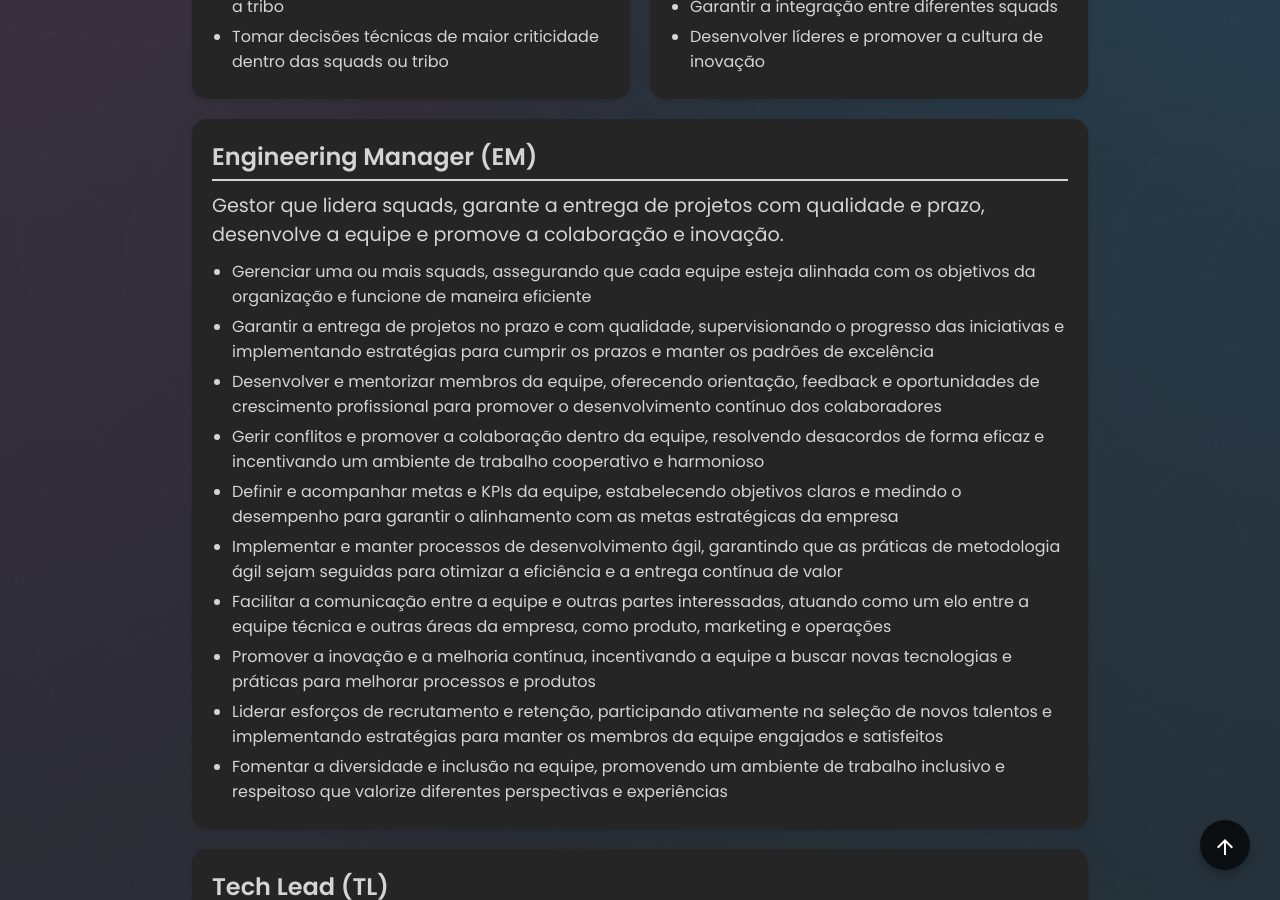
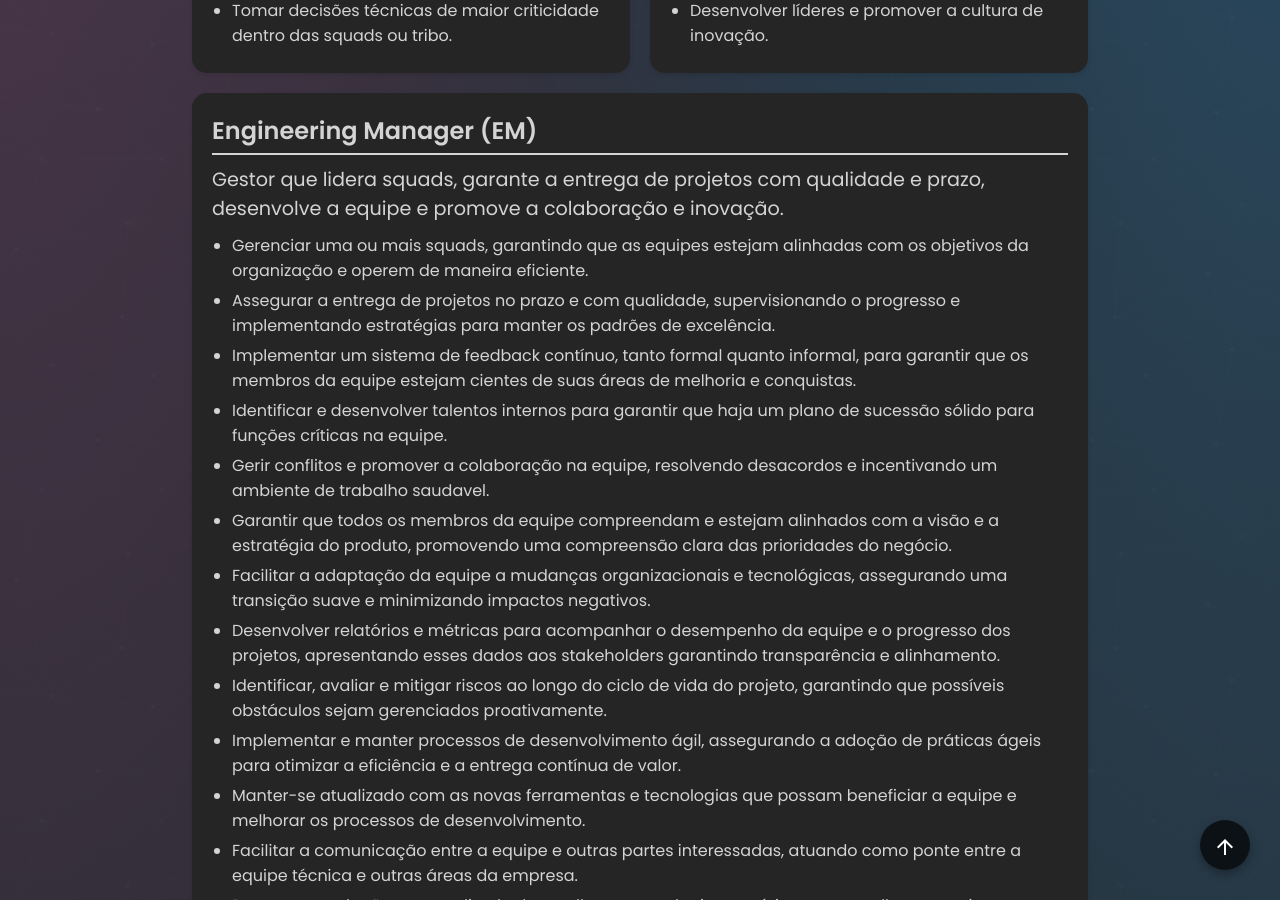
Before and after one commit to skore-io/culture, a Jekyll site: the page built from career-ladder/index.html, in a window 1280 px wide and 900 px high, scrolled down 4964 px. Built offline with Jekyll 4.4.1, drawn with Linux system fonts in a browser that asks for light colours; some of the changed text lies outside the part shown.

Commit message:
feat(career_ladder): add new roles

```diff
--- a/career-ladder/index.html
+++ b/career-ladder/index.html
@@ -229,13 +229,11 @@
   <section id="functional-roles">
     <h2 align="left">Papéis funcionais_</h2>
     <p class="explanation-text">
-      Além dos cargos ocupados formalmente, existem funções que podem ser assumidas temporariamente,
-      conforme as necessidades estratégicas da squad ou tribo. Chamamos essas funções de
-      <span class="highlight-text">papéis funcionais</span>. Eles não
-      <span class="highlight-text"> resultam em acúmulo de função ou promoção </span>, mas trazem
-      responsabilidades específicas e são essenciais para garantir a liderança técnica e gerencial
-      das squads e tribos. Esses papéis são atribuídos com base na experiência e nas habilidades de
-      liderança dos colaboradores.
+      Além dos cargos formais, temos <span class="highlight-text">papéis funcionais</span> que podem
+      ser assumidas temporariamente conforme as necessidades estratégicas da squad ou tribo. Esses
+      papéis <span class="highlight-text">não geram promoções ou acúmulo de funções</span>, mas
+      oferecem uma série de vantagens que são essenciais para o desenvolvimento pessoal e para o
+      sucesso das nossas equipes.
     </p>
 
     <div class="roles-container"></div>
--- a/career-ladder/index.js
+++ b/career-ladder/index.js
@@ -30,6 +30,7 @@
       'Colaborar no design e arquitetura do software.',
       'Revisar o código de colegas juniores.',
       'Mentorar desenvolvedores juniores.',
+      'Testar código desenvolvido (manual e automatizado) em todos os ambientes.',
     ],
     behaviors: [
       'Facilitar a comunicação dentro do time e com outras equipes.',
@@ -50,6 +51,7 @@
       'Contribuir para a arquitetura e os padrões do sistema.',
       'Revisar e aprovar códigos complexos.',
       'Mentorar desenvolvedores plenos e juniores.',
+      'Testar código desenvolvido (manual e automatizado) em todos os ambientes.',
     ],
     behaviors: [
       'Ser um elo de comunicação entre a equipe e a gestão.',
@@ -214,10 +216,10 @@
     name: 'Head',
     description: 'Responsável por definir a visão e estratégia global do tribo de engenharia.',
     responsibilities: [
-      'Definir a visão e estratégia global',
-      'Garantir a alocação eficaz de recursos',
-      'Promover a inovação e a melhoria contínua',
-      'Representar o tribo na alta gestão',
+      'Definir a visão e estratégia global.',
+      'Garantir a alocação eficaz de recursos.',
+      'Promover a inovação e a melhoria contínua.',
+      'Representar o tribo na alta gestão.',
     ],
     pair: null,
   },
@@ -226,10 +228,10 @@
     name: 'Tribe Tech Lead (TTL)',
     description: 'Lidera atividades técnicas entre várias squads e define padrões de arquitetura.',
     responsibilities: [
-      'Liderar atividades técnicas entre várias squads',
-      'Definir padrões de arquitetura e melhores práticas',
-      'Servir como ponto de referência técnica para a tribo',
-      'Tomar decisões técnicas de maior criticidade dentro das squads ou tribo',
+      'Liderar atividades técnicas entre várias squads.',
+      'Definir padrões de arquitetura e melhores práticas.',
+      'Servir como ponto de referência técnica para a tribo.',
+      'Tomar decisões técnicas de maior criticidade dentro das squads ou tribo.',
     ],
     pair: 'ems',
   },
@@ -238,47 +240,77 @@
     name: 'Engineering Manager Senior (EMS)',
     description: 'Lidera múltiplos Engineering Managers e define estratégias de longo prazo.',
     responsibilities: [
-      'Liderar múltiplos Engineering Managers',
-      'Definir estratégias de médio a longo prazo',
-      'Garantir a execução de iniciativas críticas',
-      'Garantir a integração entre diferentes squads',
-      'Desenvolver líderes e promover a cultura de inovação',
+      'Liderar múltiplos Engineering Managers.',
+      'Definir estratégias de médio a longo prazo.',
+      'Garantir a execução de iniciativas críticas.',
+      'Garantir a integração entre diferentes squads.',
+      'Desenvolver líderes e promover a cultura de inovação.',
     ],
     pair: 'ttl',
   },
   {
     id: 'em',
     name: 'Engineering Manager (EM)',
-    description: 'Gestor que lidera squads, garante a entrega de projetos com qualidade e prazo, desenvolve a equipe e promove a colaboração e inovação.',
+    description:
+      'Gestor que lidera squads, garante a entrega de projetos com qualidade e prazo, desenvolve a equipe e promove a colaboração e inovação.',
     responsibilities: [
-      'Gerenciar uma ou mais squads, assegurando que cada equipe esteja alinhada com os objetivos da organização e funcione de maneira eficiente',
-      'Garantir a entrega de projetos no prazo e com qualidade, supervisionando o progresso das iniciativas e implementando estratégias para cumprir os prazos e manter os padrões de excelência',
-      'Desenvolver e mentorizar membros da equipe, oferecendo orientação, feedback e oportunidades de crescimento profissional para promover o desenvolvimento contínuo dos colaboradores',
-      'Gerir conflitos e promover a colaboração dentro da equipe, resolvendo desacordos de forma eficaz e incentivando um ambiente de trabalho cooperativo e harmonioso',
-      'Definir e acompanhar metas e KPIs da equipe, estabelecendo objetivos claros e medindo o desempenho para garantir o alinhamento com as metas estratégicas da empresa',
-      'Implementar e manter processos de desenvolvimento ágil, garantindo que as práticas de metodologia ágil sejam seguidas para otimizar a eficiência e a entrega contínua de valor',
-      'Facilitar a comunicação entre a equipe e outras partes interessadas, atuando como um elo entre a equipe técnica e outras áreas da empresa, como produto, marketing e operações',
-      'Promover a inovação e a melhoria contínua, incentivando a equipe a buscar novas tecnologias e práticas para melhorar processos e produtos',
-      'Liderar esforços de recrutamento e retenção, participando ativamente na seleção de novos talentos e implementando estratégias para manter os membros da equipe engajados e satisfeitos',
-      'Fomentar a diversidade e inclusão na equipe, promovendo um ambiente de trabalho inclusivo e respeitoso que valorize diferentes perspectivas e experiências'
+      'Gerenciar uma ou mais squads, garantindo que as equipes estejam alinhadas com os objetivos da organização e operem de maneira eficiente.',
+      'Assegurar a entrega de projetos no prazo e com qualidade, supervisionando o progresso e implementando estratégias para manter os padrões de excelência.',
+      'Implementar um sistema de feedback contínuo, tanto formal quanto informal, para garantir que os membros da equipe estejam cientes de suas áreas de melhoria e conquistas.',
+      'Identificar e desenvolver talentos internos para garantir que haja um plano de sucessão sólido para funções críticas na equipe.',
+      'Gerir conflitos e promover a colaboração na equipe, resolvendo desacordos e incentivando um ambiente de trabalho saudavel.',
+      'Garantir que todos os membros da equipe compreendam e estejam alinhados com a visão e a estratégia do produto, promovendo uma compreensão clara das prioridades do negócio.',
+      'Facilitar a adaptação da equipe a mudanças organizacionais e tecnológicas, assegurando uma transição suave e minimizando impactos negativos.',
+      'Desenvolver relatórios e métricas para acompanhar o desempenho da equipe e o progresso dos projetos, apresentando esses dados aos stakeholders garantindo transparência e alinhamento.',
+      'Identificar, avaliar e mitigar riscos ao longo do ciclo de vida do projeto, garantindo que possíveis obstáculos sejam gerenciados proativamente.',
+      'Implementar e manter processos de desenvolvimento ágil, assegurando a adoção de práticas ágeis para otimizar a eficiência e a entrega contínua de valor.',
+      'Manter-se atualizado com as novas ferramentas e tecnologias que possam beneficiar a equipe e melhorar os processos de desenvolvimento.',
+      'Facilitar a comunicação entre a equipe e outras partes interessadas, atuando como ponte entre a equipe técnica e outras áreas da empresa.',
+      'Promover a adoção e aprendizado das melhores tecnologias e práticas para melhorar continuamente os processos e produtos.',
+      'Liderar esforços de recrutamento e retenção, participando ativamente na seleção de novos talentos e implementando estratégias para manter a equipe engajada e satisfeita.',
+      'Fomentar a diversidade e inclusão na equipe, promovendo um ambiente de trabalho inclusivo que valorize diferentes perspectivas e experiências.',
     ],
     pair: null,
   },
   {
     id: 'tl',
     name: 'Tech Lead (TL)',
-    description: 'Desenvolvedor que garante a qualidade técnica das entregas, soluciona problemas complexos, monitora métricas, atua em incidentes e assegura a conformidade com as políticas de segurança.',
+    description:
+      'Desenvolvedor que garante a qualidade técnica das entregas, soluciona problemas complexos, monitora métricas, atua em incidentes e assegura a conformidade com as políticas de segurança.',
     responsibilities: [
-      'Garantir a qualidade e eficiência técnica das entregas, assegurando que atendam aos padrões definidos',
-      'Aplicar pensamento crítico para analisar problemas de diversos pontos de vista, identificando soluções eficazes',
-      'Acompanhar métricas de desempenho das aplicações (performance, erros, etc.), monitorando indicadores-chave e implementando melhorias',
-      'Acompanhar e atuar em incidentes, respondendo rapidamente, identificando causas raízes e aplicando soluções corretivas',
-      'Garantir a conformidade com as políticas e regulamentações de segurança, assegurando que todos os projetos e práticas da equipe estejam em conformidade com os padrões de segurança da empresa',
-      'Conduzir cerimônias de refinamento, facilitando sessões de planejamento para garantir um backlog bem definido',
-      'Representar a squad tecnicamente em cerimônias internas e externas, comunicando claramente as necessidades e progressos técnicos',
-      'Construir/desenvolver funcionalidades de grande complexidade quando necessário',
-      'Ajudar membros do time com tarefas em atraso ou dificuldades, oferecendo suporte técnico e orientação',
-      'Tomar decisões técnicas de menor criticidade dentro da squad, promovendo agilidade no desenvolvimento',
+      'Garantir a qualidade e eficiência técnica das entregas, assegurando que atendam aos padrões definidos.',
+      'Aplicar pensamento crítico para analisar problemas de diversos pontos de vista, identificando soluções eficazes.',
+      'Acompanhar métricas de desempenho das aplicações (performance, erros, etc.), monitorando indicadores-chave e implementando melhorias.',
+      'Acompanhar e atuar em incidentes, respondendo rapidamente, identificando causas raízes e aplicando soluções corretivas.',
+      'Garantir a conformidade com as políticas e regulamentações de segurança, assegurando que todos os projetos e práticas da equipe estejam em conformidade com os padrões de segurança da empresa.',
+      'Conduzir cerimônias de refinamento, facilitando sessões de planejamento para garantir um backlog bem definido.',
+      'Representar a squad tecnicamente em cerimônias internas e externas, comunicando claramente as necessidades e progressos técnicos.',
+      'Construir/desenvolver funcionalidades de grande complexidade quando necessário.',
+      'Ajudar membros do time com tarefas em atraso ou dificuldades, oferecendo suporte técnico e orientação.',
+      'Tomar decisões técnicas de menor criticidade dentro da squad, promovendo agilidade no desenvolvimento.',
+      'Garantir que o código esteja bem estruturado, limpo e mantenha padrões elevados, promovendo práticas de desenvolvimento sólidas como revisões de código e testes automatizados.',
+    ],
+    pair: null,
+  },
+  {
+    id: 'tm',
+    name: 'Tech Manager (TM)',
+    description:
+      'Gestor de squad que equilibra liderança e responsabilidades técnicas, assegurando a qualidade e entrega dos projetos.',
+    responsibilities: [
+      'Orientar e coordenar squads para garantir que estejam focados nos objetivos da empresa e operem de forma eficaz.',
+      'Supervisionar e assegurar que os projetos sejam entregues dentro dos prazos estabelecidos e com alta qualidade.',
+      'Proporcionar orientação contínua, feedbacks e oportunidades de desenvolvimento profissional para os membros da equipe.',
+      'Fomentar um ambiente de trabalho positivo, facilitando a colaboração e solucionando conflitos.',
+      'Estabelecer metas claras e acompanhar o desempenho da equipe para garantir que os objetivos estratégicos sejam alcançados.',
+      'Servir como ponto de contato entre a equipe e outras partes interessadas, garantindo uma comunicação fluida.',
+      'Reter talentos na equipe, promovendo um ambiente de trabalho positivo e desafiador.',
+      'Participar ativamente do hunting de novos talentos para preencher vagas e fortalecer a equipe.',
+      'Promover a adoção e aprendizado das melhores tecnologias e práticas para melhorar continuamente os processos e produtos.',
+      'Garantir que as entregas técnicas cumpram com os padrões de qualidade e segurança estabelecidos.',
+      'Responder prontamente a problemas e incidentes, ajudando a identificar as causas e incentivando soluções na raiz.',
+      'Liderar sessões de planejamento e refinamento para assegurar um backlog bem organizado e priorizado.',
+      'Tomar decisões técnicas que aumentem a eficiência e a velocidade do desenvolvimento dentro da squad.',
     ],
     pair: null,
   },
```
